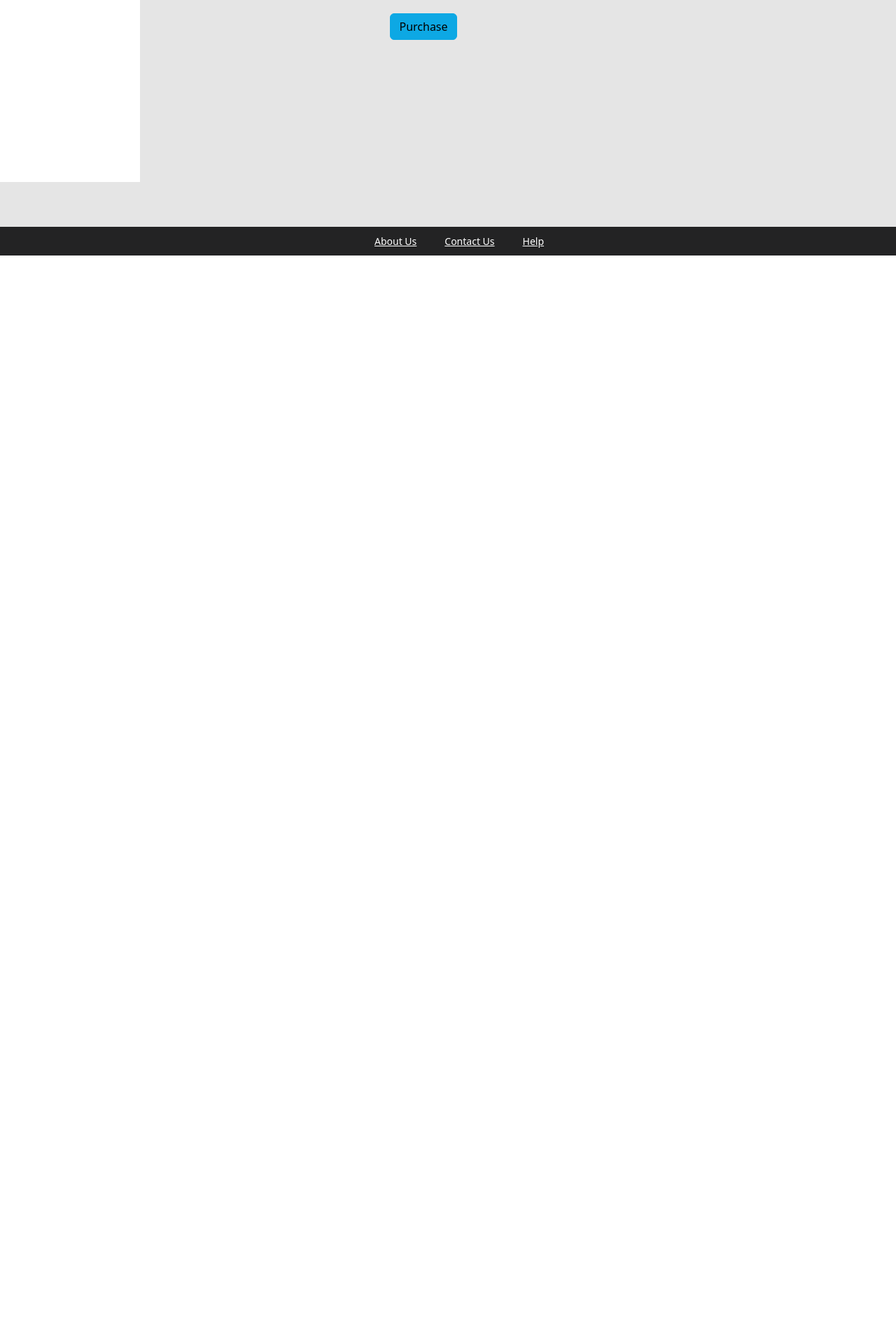
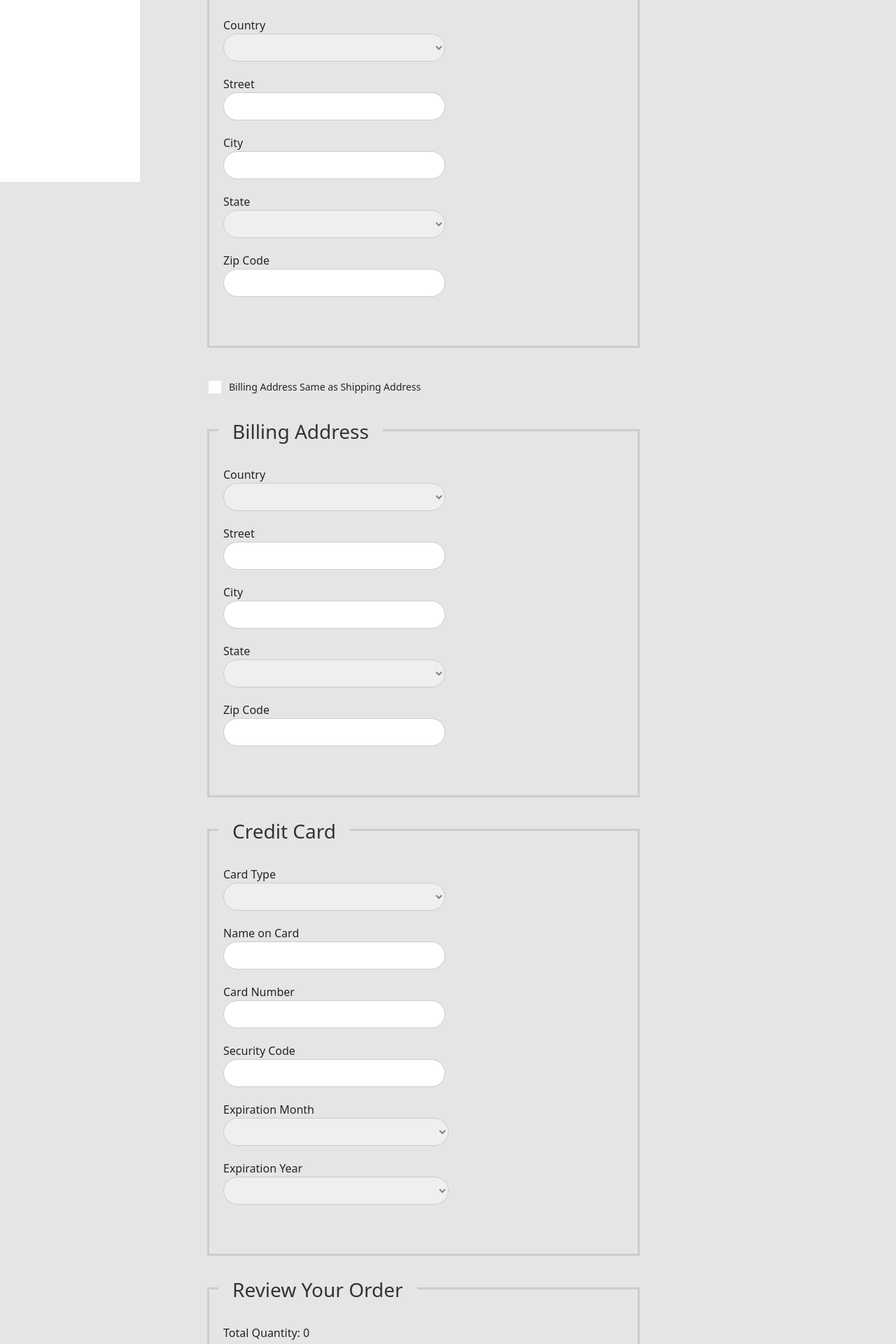
Before and after one commit to Midweekvermin/ecommerce, an Angular app in the folder 03-frontend/angular-ecommerce/: page /checkout in a window 1280 px wide. Shown: the part 540-2460 px from the top of the page at 70% size. Before the commit the page ends 921 px from the top, so only its background shows below. Built offline with nearby package versions, Linux system fonts and the light colour scheme; no server answers.

Commit message:
initial checkout form outline implemented

```diff
--- a/03-frontend/angular-ecommerce/src/app/components/checkout/checkout.component.html
+++ b/03-frontend/angular-ecommerce/src/app/components/checkout/checkout.component.html
@@ -5,7 +5,7 @@
                 <div formGroupName="customer" class="form-area">
                     <h3>Customer</h3>
                     <div class="row">
-                        <div class="col-md-2">
+                        <div class="col-md-9">
                             <label>First Name</label>
                             <div class="col-md-9">
                                 <div class="input-space">
@@ -15,7 +15,7 @@
                         </div>
                     </div>
                     <div class="row">
-                        <div class="col-md-2">
+                        <div class="col-md-9">
                             <label>Last Name</label>
                             <div class="col-md-9">
                                 <div class="input-space">
@@ -25,7 +25,7 @@
                         </div>
                     </div>
                     <div class="row">
-                        <div class="col-md-2">
+                        <div class="col-md-9">
                             <label>Email</label>
                             <div class="col-md-9">
                                 <div class="input-space">
@@ -36,6 +36,205 @@
                     </div>
                 </div>
 
+                <div formGroupName="shippingAddress" class="form-area">
+                    <h3>Shipping Address</h3>
+                    <div class="row">
+                        <div class="col-md-9">
+                            <label>Country</label>
+                            <div class="col-md-9">
+                                <div class="input-space">
+                                    <select formControlName="country">
+                                        <option> To Do</option>
+                                    </select>
+                                </div>
+                            </div>
+                        </div>
+                    </div>
+                    <div class="row">
+                        <div class="col-md-9">
+                            <label>Street</label>
+                            <div class="col-md-9">
+                                <div class="input-space">
+                                    <input formControlName="street" type="text">
+                                </div>
+                            </div>
+                        </div>
+                    </div>
+                    <div class="row">
+                        <div class="col-md-9">
+                            <label>City</label>
+                            <div class="col-md-9">
+                                <div class="input-space">
+                                    <input formControlName="city" type="text">
+                                </div>
+                            </div>
+                        </div>
+                    </div>
+                    <div class="row">
+                        <div class="col-md-9">
+                            <label>State</label>
+                            <div class="col-md-9">
+                                <div class="input-space">
+                                    <select formControlName="state">
+                                        <option> To Do</option>
+                                    </select>
+                                </div>
+                            </div>
+                        </div>
+                    </div>
+                    <div class="row">
+                        <div class="col-md-9">
+                            <label>Zip Code</label>
+                            <div class="col-md-9">
+                                <div class="input-space">
+                                    <input formControlName="zipCode" type="text">
+                                </div>
+                            </div>
+                        </div>
+                    </div>
+                </div>
+                <div class="input-space">
+                    <label class="au-checkbox">
+                        <input type="checkbox" (change)="copyShippingAddressToBillingAddress($event)">
+                        <span class="au-checkmark"></span>Billing Address Same as Shipping Address
+                    </label>
+                </div>
+
+                <div formGroupName="billingAddress" class="form-area">
+                    <h3>Billing Address</h3>
+                    <div class="row">
+                        <div class="col-md-9">
+                            <label>Country</label>
+                            <div class="col-md-9">
+                                <div class="input-space">
+                                    <select formControlName="country">
+                                        <option> To Do</option>
+                                    </select>
+                                </div>
+                            </div>
+                        </div>
+                    </div>
+                    <div class="row">
+                        <div class="col-md-9">
+                            <label>Street</label>
+                            <div class="col-md-9">
+                                <div class="input-space">
+                                    <input formControlName="street" type="text">
+                                </div>
+                            </div>
+                        </div>
+                    </div>
+                    <div class="row">
+                        <div class="col-md-9">
+                            <label>City</label>
+                            <div class="col-md-9">
+                                <div class="input-space">
+                                    <input formControlName="city" type="text">
+                                </div>
+                            </div>
+                        </div>
+                    </div>
+                    <div class="row">
+                        <div class="col-md-9">
+                            <label>State</label>
+                            <div class="col-md-9">
+                                <div class="input-space">
+                                    <select formControlName="state">
+                                        <option> To Do</option>
+                                    </select>
+                                </div>
+                            </div>
+                        </div>
+                    </div>
+                    <div class="row">
+                        <div class="col-md-9">
+                            <label>Zip Code</label>
+                            <div class="col-md-9">
+                                <div class="input-space">
+                                    <input formControlName="zipCode" type="text">
+                                </div>
+                            </div>
+                        </div>
+                    </div>
+                </div>
+
+                <div formGroupName="creditCard" class="form-area">
+
+                    <h3>Credit Card</h3>
+                    <div class="row">
+                        <div class="col-md-9">
+                            <label>Card Type</label>
+                            <div class="col-md-9">
+                                <div class="input-space">
+                                    <select formControlName="cardType">
+                                        <option>Visa</option>
+                                        <option>Mastercard</option>
+                                    </select>
+                                </div>
+                            </div>
+                        </div>
+                    </div>
+                    <div class="row">
+                        <div class="col-md-9">
+                            <label>Name on Card</label>
+                            <div class="col-md-9">
+                                <div class="input-space">
+                                    <input formControlName="nameOnCard" type="text">
+                                </div>
+                            </div>
+                        </div>
+                    </div>
+                    <div class="row">
+                        <div class="col-md-9">
+                            <label>Card Number</label>
+                            <div class="col-md-9">
+                                <div class="input-space">
+                                    <input formControlName="cardNumber" type="text">
+                                </div>
+                            </div>
+                        </div>
+                    </div>
+                    <div class="row">
+                        <div class="col-md-9">
+                            <label>Security Code</label>
+                            <div class="col-md-9">
+                                <div class="input-space">
+                                    <input formControlName="securityCode" type="text">
+                                </div>
+                            </div>
+                        </div>
+                    </div>
+                    <div class="col-md-9">
+                        <label>Expiration Month</label>
+                        <div class="col-md-9">
+                            <div class="input-space">
+                                <select formControlName="expirationMonth">
+                                    <option>TO DO</option>
+
+                                </select>
+                            </div>
+                        </div>
+                    </div>
+                    <div class="col-md-9">
+                        <label>Expiration Year</label>
+                        <div class="col-md-9">
+                            <div class="input-space">
+                                <select formControlName="expirationYear">
+                                    <option>TO DO</option>
+
+                                </select>
+                            </div>
+                        </div>
+                    </div>
+
+                </div>
+
+                <div class="form-area">
+                    <h3>Review Your Order</h3>
+                    <p>Total Quantity: {{totalQuantity}}</p>
+                    <p>Total Price: {{totalPrice | currency: 'USD'}}</p>
+                </div>
+
                 <div class="text-center">
                     <button type="submit" class="btn btn-info">Purchase</button>
                 </div>
--- a/03-frontend/angular-ecommerce/src/app/components/checkout/checkout.component.ts
+++ b/03-frontend/angular-ecommerce/src/app/components/checkout/checkout.component.ts
@@ -8,8 +8,11 @@
 })
 export class CheckoutComponent implements OnInit{
 
+
   checkoutFormGroup!: FormGroup;
 
+    totalPrice: number = 0;
+    totalQuantity: number = 0.00;
   constructor(private formBuilder:FormBuilder){}
 
   ngOnInit(): void {
@@ -19,8 +22,30 @@
         firstName:[''],
         lastName: [''],
         email: ['']
-      })
-    })
+      }),
+      shippingAddress: this.formBuilder.group({
+        street:[''],
+        city:[''],
+        state:[''],
+        country:[''],
+        zipCode:[''],
+      }),
+      billingAddress: this.formBuilder.group({
+        street:[''],
+        city:[''],
+        state:[''],
+        country:[''],
+        zipCode:[''],
+      }),
+      creditCard: this.formBuilder.group({
+        cardType:[''],
+        nameOnCard:[''],
+        cardNumber:[''],
+        securityCode:[''],
+        expirationMonth:[''],
+        expirationYear:[''],
+      }),
+    });
 
   }
 
@@ -29,4 +54,15 @@
     console.log(this.checkoutFormGroup.get('customer')!.value.email);
   }
 
+  copyShippingAddressToBillingAddress(event: Event) {
+    const checkbox = event.target as HTMLInputElement;
+    if(checkbox.checked){
+      this.checkoutFormGroup.controls['billingAddress']
+      .setValue(this.checkoutFormGroup.controls['shippingAddress'].value);
+    }
+    else{
+      this.checkoutFormGroup.controls['billingAddress'].reset();
+    }
+    }
+
 }
```
